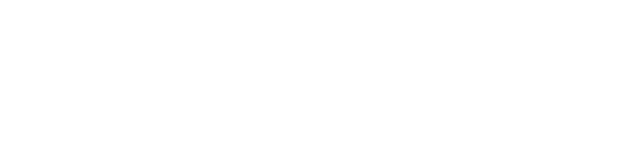
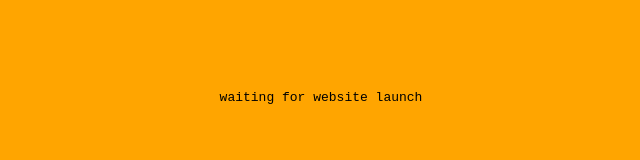
Before and after one commit to ericjanto/ColorFolio, a plain HTML site: page index.html in a window 1280 px wide. Shown: the whole page, without its empty margins (319-959 px from the left). Drawn offline with Linux system fonts and the light colour scheme.

Commit message:
Launch Message

```diff
--- a/css/main.css
+++ b/css/main.css
@@ -15,3 +15,13 @@ p {
   margin: 50px auto;
   font: 30px Monaco,"Courier New","DejaVu Sans Mono","Bitstream Vera Sans Mono",monospace;
 }
+
+div {
+  font-family: monospace;
+  text-align: center;
+  margin: 0 auto;
+}
+
+body {
+  background-color: #ffa500;
+}
--- a/index.html
+++ b/index.html
@@ -7,5 +7,12 @@
   <LINK href="/css/main.css" rel="stylesheet" type="text/css">
 </head>
 
-<body></body>
+<body>
+    <br>
+    <br>
+    <br>
+    <br>
+    <br>
+    <div>waiting for website launch</div>
+</body>
 </html>
```
